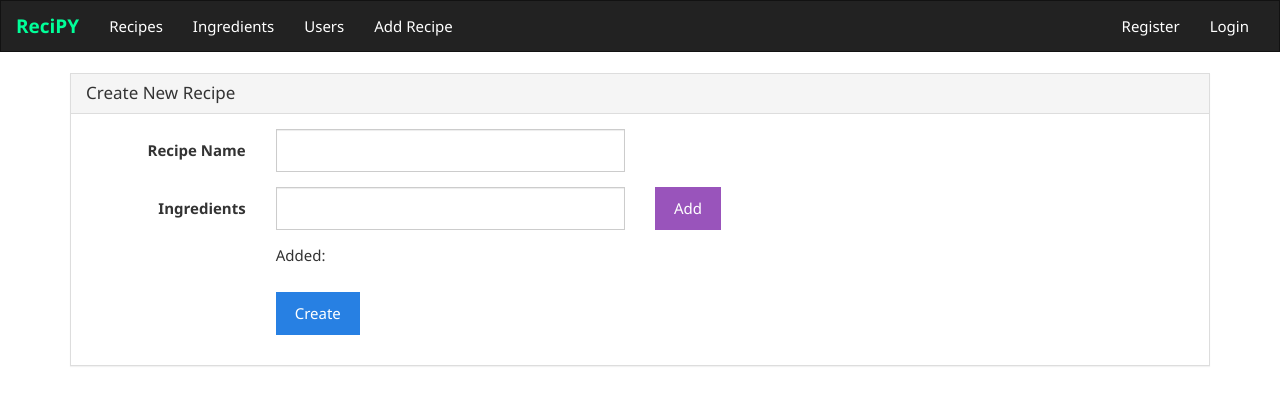
After one commit to GrantKimes/ReciPy-Django-server, a Django app: template main/templates/main/user_recipe_create.html in a window 1280 px wide. The commit adds this page. Shown: the top 406 px of the page. Run offline with Django 3.2, Linux system fonts and the light colour scheme; the template is opened without the code that fills it, so the values that code supplies are empty; parts of the project's set-up code (start-up, migrations or seed data) failed here and were passed over; some libraries are stand-ins or nearby versions.

Commit message:
Add user created recipe page

```diff
--- a/main/static/main/js/script.js
+++ b/main/static/main/js/script.js
@@ -1,8 +1,12 @@
 
 
 $(document).ready(function() {
+	starRecipes();
+	addIngredients();
+});
 
 
+function starRecipes() {
 	var starredIcon = 'fa-star';
 	var unstarredIcon = 'fa-star-o';
 	$('ul.favorites-list li i.fa').on('click', function(event) {
@@ -23,8 +27,6 @@ $(document).ready(function() {
 		// Toggle filled and unfilled star icon
 		$(this).toggleClass(starredIcon).toggleClass(unstarredIcon);
 
-		//console.log("csrf_token: " + window.CSRF_TOKEN);
-
 		$.ajax({
 			url: '/favorite_recipe/',
 			datatype: 'json',
@@ -41,10 +43,38 @@ $(document).ready(function() {
 			error: function(xhr, textStatus, error) {
 				console.log(xhr.status + ': ' + textStatus + ' - ' + xhr.responseText);
 			},
-
-			// complete: function(xhr, textStatus) {
-
-			// },
 		});
 	});
-});
+}
+
+function addIngredients() {
+	var ingredients = [];
+	$('#addIngredientsButton').on('click', function() {
+		console.log("clicked add ingredients");
+		var currIngredient = $('#currentIngredient').val().trim();
+		console.log(currIngredient);
+		if (currIngredient == '')
+			return;
+
+		// Add ingredient to list, display list
+		ingredients.push(currIngredient);
+		var ingredientList = '';
+		for (var i = 0; i < ingredients.length; i++) {
+			ingredientList += ingredients[i] + ', ';
+		}
+		ingredientList = ingredientList.substring(0, ingredientList.length-2);
+		$('#ingredientList').text(ingredientList);
+
+		// Clear text box
+		$('#currentIngredient').val('').focus();
+
+	});
+
+	$('#currentIngredient').keypress(function(event) {
+		console.log("in keypress " + event.keyCode);
+		if (event.keyCode == 13) {
+			event.preventDefault();
+			$('#addIngredientsButton').click();
+		}
+	});
+}
--- a/main/templates/main/base.html
+++ b/main/templates/main/base.html
@@ -14,6 +14,7 @@
 
 	<!-- Bootstrap CSS -->
   {# <link rel="stylesheet" href="https://maxcdn.bootstrapcdn.com/bootstrap/3.3.7/css/bootstrap.min.css" integrity="sha384-BVYiiSIFeK1dGmJRAkycuHAHRg32OmUcww7on3RYdg4Va+PmSTsz/K68vbdEjh4u" crossorigin="anonymous"> #}
+  <!-- Bootstrap CSS - Bootswatch Sandstone theme -->
   <link rel="stylesheet" href="{% static 'main/css/bootstrap.min.css' %}">
 
 
@@ -54,6 +55,7 @@
 	        <li class="{% if current_page == 'recipe_list' %} active {% endif %}"><a href="{% url 'recipe_list' %}">Recipes</a></li>
           <li class="{% if current_page == 'ingredient_list' %} active {% endif %}"><a href="{% url 'ingredient_list' %}">Ingredients</a></li>
           <li class="{% if current_page == 'user_list' %} active {% endif %}"><a href="{% url 'user_list' %}">Users</a></li>
+          <li class="{% if current_page == 'create_recipe' %} active {% endif %}"><a href="{% url 'create_recipe' %}">Add Recipe</a></li>
 	      </ul>
 
         <ul class="nav navbar-nav navbar-right">
--- /dev/null
+++ b/main/templates/main/user_recipe_create.html
@@ -0,0 +1,59 @@
+{% extends 'main/base.html' %}
+{% load myfilters %}
+
+
+{% block content %}
+<div class="container">
+
+  <div class="row">
+    <div class="col-md-12">
+      <div class="panel panel-default">
+        <div class="panel-heading">
+          <h1 class="panel-title">Create New Recipe</h1>
+        </div>
+        <div class="panel-body">
+
+          <form class="form-horizontal" role="form" action="" method="post" enctype="multipart/form-data">
+            {% csrf_token %}
+
+            {# Recipe Name #}
+            <div class="form-group">
+              <label class="control-label col-sm-2" for="name">Recipe Name</label>
+              <div class="col-sm-4">
+                <input name="name" type="text" class="form-control">
+              </div>
+            </div>
+
+            {# Ingredients #}
+            <div class="form-group">
+              <label class="control-label col-sm-2" for="currentIngredient">Ingredients</label>
+              <div class="col-sm-4">
+                <input id="currentIngredient" name="currentIngredient" type="text" class="form-control">
+              </div>
+              <div class="col-sm-2">
+                <button id="addIngredientsButton" type="button" class="btn btn-info">Add</button>
+              </div>
+            </div>
+            <div class="form-group">
+              <div class="col-sm-offset-2 col-sm-4">
+                <p>Added: <span id="ingredientList"></span></p>
+              </div>
+            </div>
+
+
+            {# Submit button #}
+            <div class="form-group">
+              <div class="col-sm-offset-2 col-sm-10">
+                <button type="submit" class="btn btn-primary">Create</button>
+              </div>
+            </div>
+
+          </form>
+
+
+      </div>
+    </div>
+  </div>
+
+</div>
+{% endblock %}
--- a/main/urls.py
+++ b/main/urls.py
@@ -35,6 +35,8 @@ urlpatterns = [
 
 	url(r'^favorite_recipe/$', views.favorite_recipe, name='favorite_recipe'),
 
+	# url(r'^create_recipe/$', views.UserRecipeCreate.as_view(), name='create_recipe'),
+	url(r'^create_recipe/$', views.create, name='create_recipe'),
 
 
 
```
Also changed, not shown: main/models.py (+8 -12 lines), main/views.py (+13 -2 lines).
